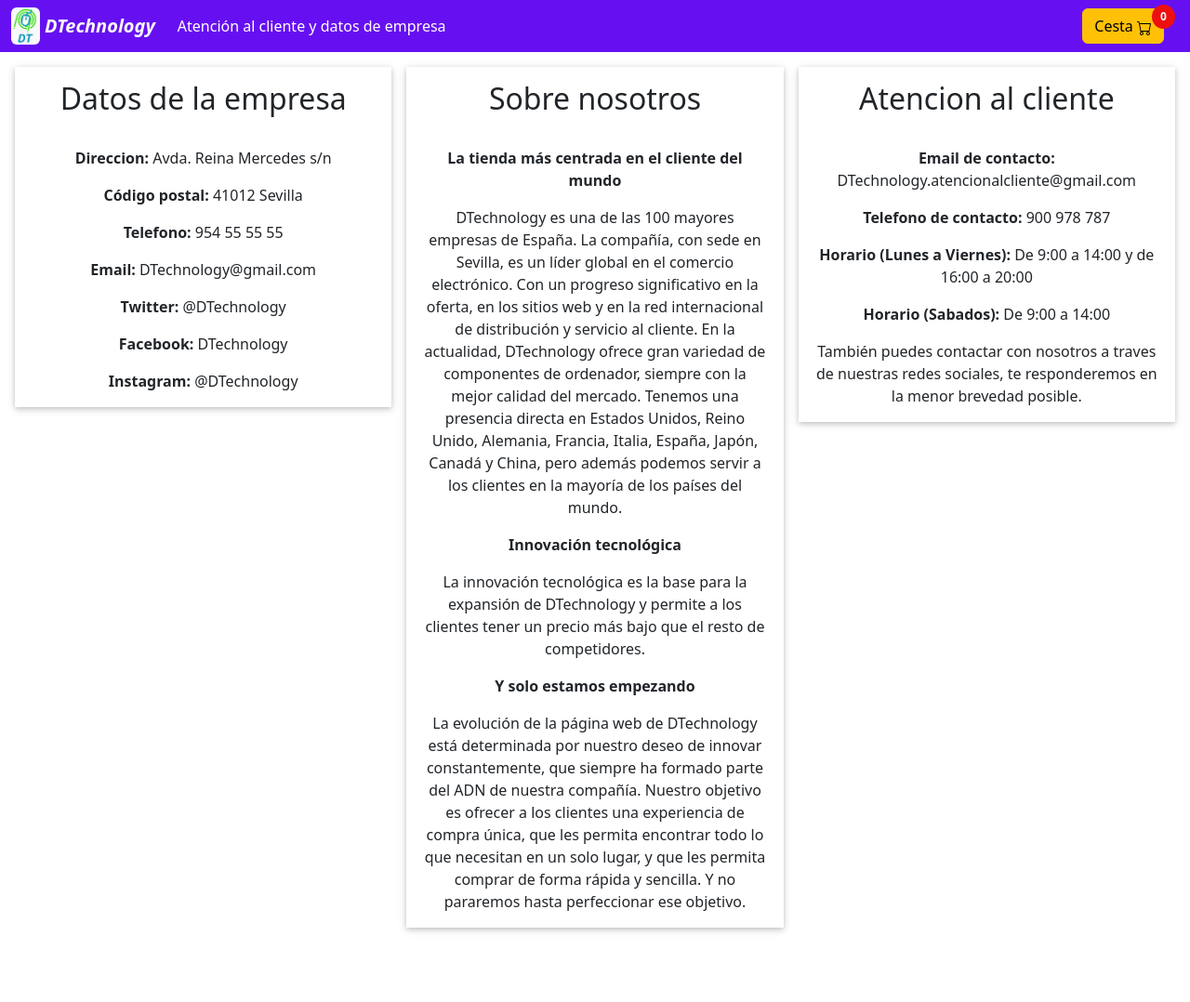
After one commit to TomasCB24/DTechnology, a Django app: page /contact in a window 1280 px wide. The commit adds this page. Shown: the whole page at 93% size. Run offline with Django 4.2, Linux system fonts and the light colour scheme.

Commit message:
feat(#54): Create customer service and company data page

```diff
--- a/DTechnology/urls.py
+++ b/DTechnology/urls.py
@@ -27,5 +27,6 @@ urlpatterns = [
     path('order/', order, name='order'),
     path('payments/', include('Payments.urls'), name='stripe'),
     path('details/<int:id>/', detail, name='details'),
+    path('contact', contact, name = 'contact'),
 
 ]
--- a/DTechnology/views.py
+++ b/DTechnology/views.py
@@ -239,3 +239,6 @@ def detail(request,id):
                             {'product': pro,
                             'cart_counter': get_cart_counter(request)
                             })
+
+def contact(request):
+    return render(request, 'base_CONTACT.html', {'cart_counter': get_cart_counter(request)})
--- /dev/null
+++ b/static/styles/contact.css
@@ -0,0 +1,60 @@
+.content{
+    overflow: visible!important;
+}
+
+.page-container:after,
+.page-container:before{
+    content:"";
+    display:table;
+    clear:both
+}
+.page-container{
+    padding:0.01em 16px
+}
+
+.page-center{
+    text-align:center!important;
+}
+
+.page-padding{
+    padding:8px 16px!important
+}
+
+.page-row-padding:after,
+
+.page-row-padding:before{
+    content:"";
+    display:table;
+    clear:both
+}
+
+.page-row-padding,.page-row-padding>.page-third{
+    padding:0 8px
+}
+
+.page-third{
+    width:33.33333%;
+    float:left;
+}
+
+.page-card{
+    box-shadow:0 2px 5px 0 rgba(0,0,0,0.16),0 2px 10px 0 rgba(0,0,0,0.12)
+}
+
+.page-margin-bottom{
+    margin-bottom:16px!important
+}
+
+.page-margin-top{
+    margin-top:16px!important
+}
+
+.page-text{
+    margin-top: 15px; size: 15px;
+}
+
+.image{
+    display:block;
+    margin:auto;
+    margin-bottom: 40px;
+}
--- a/static/styles/navbar.css
+++ b/static/styles/navbar.css
@@ -12,3 +12,12 @@
     max-height: 40px;
     margin-right: 5px;
 }
+
+.nav-link{
+    color: white;
+
+}
+
+.nav-link:hover{
+    color: white;
+}
--- /dev/null
+++ b/templates/base_CONTACT.html
@@ -0,0 +1,67 @@
+{% extends "base.html" %}
+
+{% block title %}Contacto y datos de empresa{% endblock %}
+
+{% block head %}
+    {% load static %}
+    <meta charset="UTF-8">
+    <link rel="stylesheet" type="text/css" href="{% static 'styles/contact.css' %}">
+    <meta name="viewport" content="width=device-width, initial-scale=1">
+{% endblock %}
+
+{% block content %}
+
+    <div class="page-row-padding page-center page-margin-top">
+
+        <div class="page-third">
+            <div class="page-card page-container">
+                <h2 class="page-text">Datos de la empresa</h2><br>
+
+                <p><strong>Direccion: </strong>Avda. Reina Mercedes s/n</p>
+                <p><strong>Código postal: </strong>41012 Sevilla</p>
+                <p><strong>Telefono: </strong>954 55 55 55</p>
+                <p><strong>Email: </strong>DTechnology@gmail.com</p>
+                <p><strong>Twitter: </strong>@DTechnology</p>
+                <p><strong>Facebook: </strong>DTechnology</p>
+                <p><strong>Instagram: </strong>@DTechnology</p>
+            </div>
+        </div>
+
+        <div class="page-third">
+            <div class="page-card page-container">
+                <h2 class="page-text">Sobre nosotros</h2><br>
+                <p><strong>La tienda más centrada en el cliente del mundo</strong></p>
+                <p>DTechnology es una de las 100 mayores empresas de España. La compañía, con sede en Sevilla,
+                    es un líder global en el comercio electrónico. Con un progreso significativo en la oferta, en los sitios web y en la red internacional
+                    de distribución y servicio al cliente. En la actualidad, DTechnology ofrece gran variedad de componentes de ordenador, siempre con la mejor calidad del mercado.
+                    Tenemos una presencia directa en Estados Unidos, Reino Unido, Alemania, Francia, Italia, España, Japón, Canadá y China,
+                    pero además podemos servir a los clientes en la mayoría de los países del mundo.</p>
+                <p><strong>Innovación tecnológica</strong></p>
+                <p>La innovación tecnológica es la base para la expansión de DTechnology y permite a los
+                    clientes tener un precio más bajo que el resto de competidores.
+                <p><strong>Y solo estamos empezando</strong></p>
+                <p>La evolución de la página web de DTechnology está determinada por nuestro deseo de innovar constantemente, que siempre ha formado parte del ADN de nuestra compañía.
+                    Nuestro objetivo es ofrecer a los clientes una experiencia de compra única,
+                    que les permita encontrar todo lo que necesitan en un solo lugar,
+                    y que les permita comprar de forma rápida y sencilla. Y no pararemos hasta perfeccionar ese objetivo.</p>
+            </div>
+        </div>
+
+        <div class="page-third">
+            <div class="page-card page-container">
+                <h2 class="page-text">Atencion al cliente</h2><br>
+                <p><strong>Email de contacto: </strong>DTechnology.atencionalcliente@gmail.com</p>
+                <p><strong>Telefono de contacto: </strong>900 978 787</p>
+                <p><strong>Horario (Lunes a Viernes): </strong>De 9:00 a 14:00 y de 16:00 a 20:00</p>
+                <p><strong>Horario (Sabados): </strong>De 9:00 a 14:00</p>
+                <p>También puedes contactar con nosotros a traves de nuestras redes sociales, te responderemos en la menor brevedad posible.</p>
+
+
+            </div>
+        </div>
+
+
+    </div>
+
+
+{% endblock %}
--- a/templates/components/navbar.html
+++ b/templates/components/navbar.html
@@ -10,6 +10,15 @@
           DTechnology
         </a>
       </div>
+      <div class="collapse navbar-collapse">
+        <ul class="navbar-nav mr-auto">
+          <li class="nav-item active">
+            <a class="nav-link" href="/contact">
+              Atención al cliente y datos de empresa
+        </ul>
+      </div>
+
+
       <div class="pc-screen">
         {% include "components/shopping_cart.html" %}
         <span class="cart-counter">{{ cart_counter }}</span>
```
Also changed, not shown: Marketplace/migrations/0001_initial.py.
